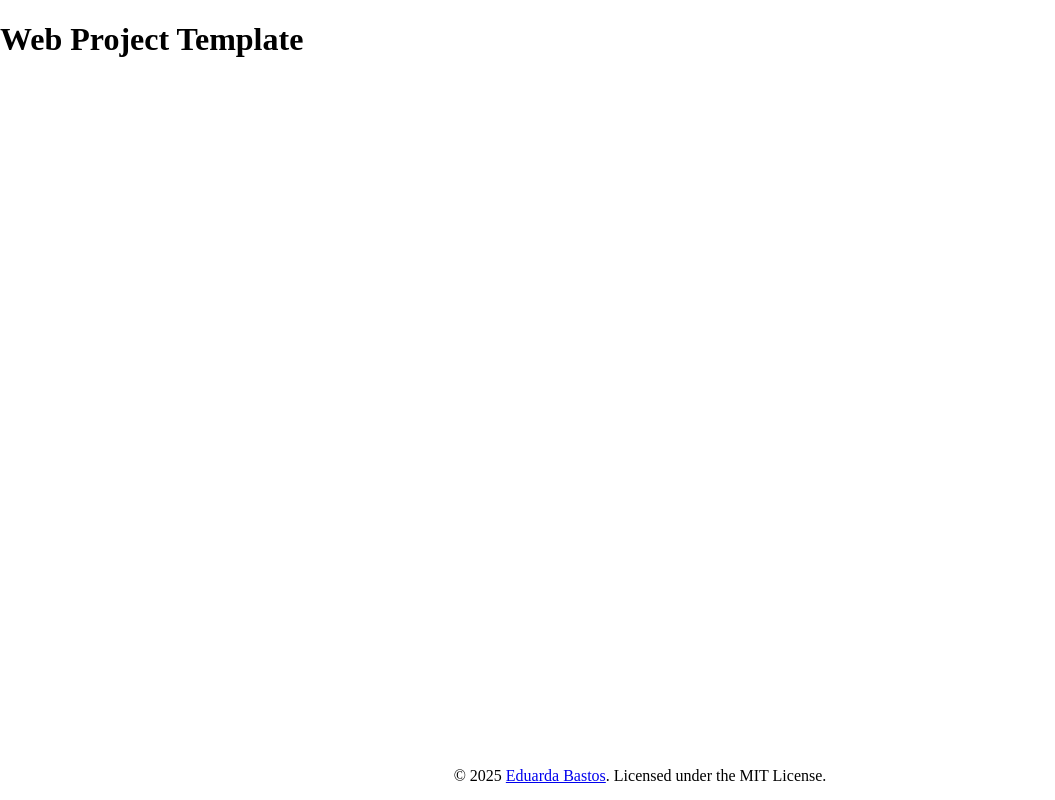
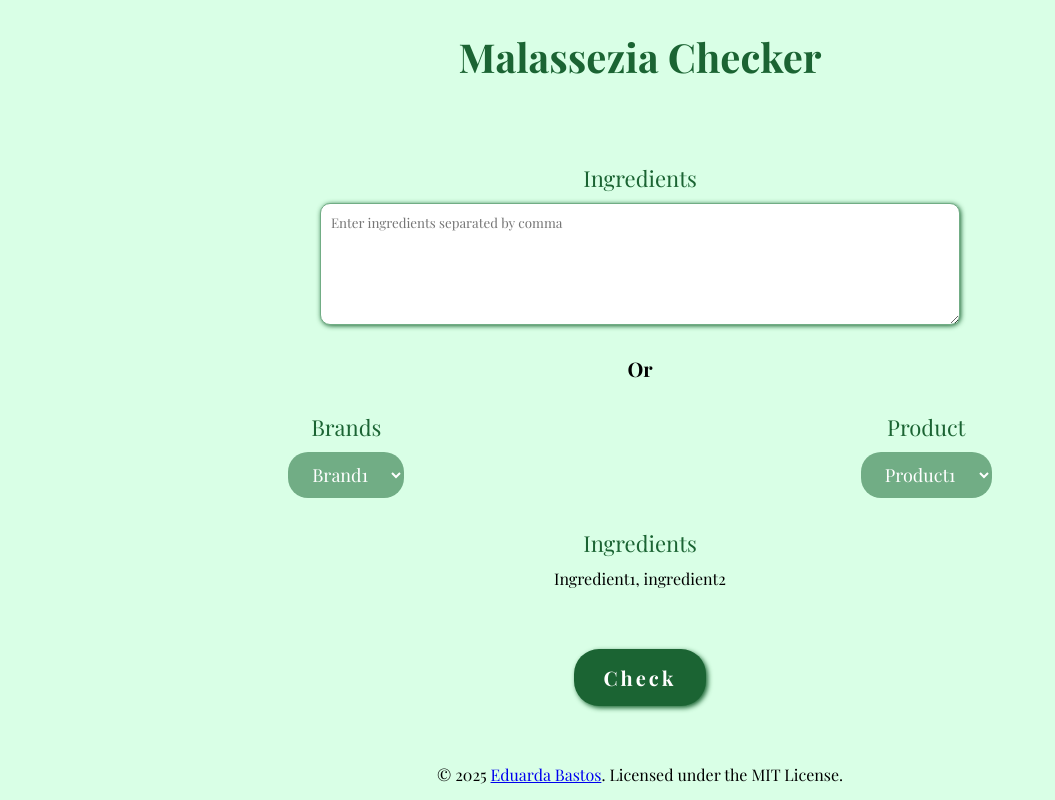
Before and after one commit to EduardaSRBastos/malassezia-checker, a plain HTML site: page index.html in a window 1280 px wide. Shown: the whole page, without its empty margins (0-1055 px from the left). Drawn offline with nearby package versions, Linux system fonts and the light colour scheme; a web font is replaced by a local one.

Commit message:
Add HTML/CSS Structure

```diff
--- a/index.html
+++ b/index.html
@@ -2,39 +2,76 @@
 <html lang="en">
 
 <head>
-  <title>Web Project Template</title>
+  <title>Malassezia Checker</title>
 
   <meta charset="UTF-8" />
   <meta name="viewport" content="width=device-width, initial-scale=1.0" />
-  <meta name="description" content="Web Project Template Repository" />
-  <meta name="keywords" content="Web Project Template, Repository Template" />
+  <meta name="description" content="Malassezia Checker Repository" />
+  <meta name="keywords" content="Malassezia Checker, Malassezia" />
   <meta name="author" content="Eduarda Bastos" />
-  <meta name="theme-color" content="#000000" />
+  <meta name="theme-color" content="#71ad85" />
   <meta name="robots" content="index, follow, max-snippet:-1, max-image-preview:large, max-video-preview:-1">
 
-  <meta property="og:title" content="Web Project Template" />
-  <meta property="og:description" content="Web Project Template Repository" />
+  <meta property="og:title" content="Malassezia Checker" />
+  <meta property="og:description" content="Malassezia Checker Repository" />
   <meta property="og:type" content="website" />
-  <meta property="og:url" content="https://eduardasrbastos.github.io/repository-template" />
-  <meta property="og:image" content="https://eduardasrbastos.github.io/repository-template/assets/images/preview.png" />
+  <meta property="og:url" content="https://eduardasrbastos.github.io/malassezia-checker" />
+  <meta property="og:image" content="https://eduardasrbastos.github.io/malassezia-checker/assets/images/preview.png" />
 
   <meta name="twitter:card" content="summary_large_image" />
-  <meta name="twitter:title" content="Web Project Template" />
-  <meta name="twitter:description" content="Web Project Template Repository" />
-  <meta name="twitter:image"
-    content="https://eduardasrbastos.github.io/repository-template/assets/images/preview.png" />
+  <meta name="twitter:title" content="Malassezia Checker" />
+  <meta name="twitter:description" content="Malassezia Checker Repository" />
+  <meta name="twitter:image" content="https://eduardasrbastos.github.io/malassezia-checker/assets/images/preview.png" />
 
-  <link rel="canonical" href="https://eduardasrbastos.github.io/repository-template" />
+  <link rel="canonical" href="https://eduardasrbastos.github.io/malassezia-checker" />
   <link rel="stylesheet" href="styles.css" />
   <link rel="icon" type="image/x-icon" href="./assets/images/favicon.ico" />
+
+  <link rel="preconnect" href="https://fonts.googleapis.com">
+  <link rel="preconnect" href="https://fonts.gstatic.com" crossorigin>
+  <link href="https://fonts.googleapis.com/css2?family=Playfair+Display:ital,wght@0,400..900;1,400..900&display=swap"
+    rel="stylesheet">
 </head>
 
 <body>
   <header role="banner">
-    <h1>Web Project Template</h1>
+    <h1>Malassezia Checker</h1>
   </header>
 
-  <main role="main"></main>
+  <main role="main">
+    <div class="grid-container">
+      <div class="ingredients-container">
+        <label for="ingredients-txtarea">Ingredients</label>
+        <textarea name="ingredients-txtarea" id="ingredients-txtarea" placeholder="Enter ingredients separated by comma"
+          maxlength="1000"></textarea>
+      </div>
+
+      <span class="separator">Or</span>
+
+      <div class="products-container">
+        <div class="brand-container">
+          <label for="brand-select">Brands</label>
+          <select name="brand-select" id="brand-select">
+            <option value="Brand1">Brand1</option>
+          </select>
+        </div>
+
+        <div class="product-container">
+          <label for="product-select">Product</label>
+          <select name="product-select" id="product-select">
+            <option value="Product1">Product1</option>
+          </select>
+        </div>
+
+      </div>
+      <div class="ingredients-list-container">
+        <label for="ingredients-list">Ingredients</label>
+        <span class="ingredients-list">Ingredient1, ingredient2</span>
+      </div>
+
+      <button class="check-btn">Check</button>
+    </div>
+  </main>
 
   <footer role="contentinfo">
     © <span id="year"></span>
--- a/styles.css
+++ b/styles.css
@@ -1,16 +1,111 @@
 :root {
-  --main-color: #ffffff;
-  --second-color: #000000;
+  --main-color: #71ad85;
+  --second-color: #1b6433;
+  --third-color: #d9ffe6;
 }
 
 html {
   scrollbar-color: var(--second-color) var(--main-color);
   min-height: 100%;
   min-width: 100%;
+  font-family: "Playfair Display", serif;
+  background: var(--third-color);
 }
 
 body {
   margin: 0;
+  text-align: center;
+}
+
+header {
+  margin-top: 30px;
+  font-size: 20px;
+  color: var(--second-color);
+}
+
+.grid-container {
+  display: grid;
+  margin-top: 80px;
+}
+
+.ingredients-container {
+  display: grid;
+  width: 50%;
+  margin: auto;
+}
+
+label {
+  margin-bottom: 10px;
+  font-size: 22px;
+  color: var(--second-color);
+}
+
+#ingredients-txtarea {
+  height: 100px;
+  font-family: "Playfair Display", serif;
+  border-radius: 10px;
+  padding: 10px;
+  border: 1px solid var(--main-color);
+  box-shadow: 1px 1px 5px var(--second-color);
+}
+
+#ingredients-txtarea:focus {
+  outline: 2px solid var(--main-color);
+}
+
+.separator {
+  margin: 30px 0;
+  font-size: 20px;
+  font-weight: bold;
+}
+
+.products-container {
+  display: flex;
+  margin: 0 60px;
+}
+
+.brand-container,
+.product-container,
+.ingredients-list-container {
+  display: grid;
+  margin: auto;
+}
+
+#brand-select,
+#product-select {
+  font-family: "Playfair Display", serif;
+  font-size: 18px;
+  background: var(--main-color);
+  border-radius: 20px;
+  border: none;
+  color: white;
+  padding: 10px 20px;
+  cursor: pointer;
+}
+
+.ingredients-list-container {
+  margin: 30px 0;
+}
+
+.check-btn {
+  margin: 30px auto;
+  padding: 15px 30px;
+  font-family: "Playfair Display", serif;
+  font-size: 20px;
+  font-weight: bold;
+  letter-spacing: 3px;
+  color: white;
+  background: var(--second-color);
+  width: fit-content;
+  cursor: pointer;
+  border-radius: 25px;
+  border: none;
+  box-shadow: 2px 2px 5px var(--second-color);
+}
+
+.check-btn:hover {
+  box-shadow: 4px 4px 3px var(--second-color),
+    inset 2px 2px 3px var(--second-color);
 }
 
 footer {
```
